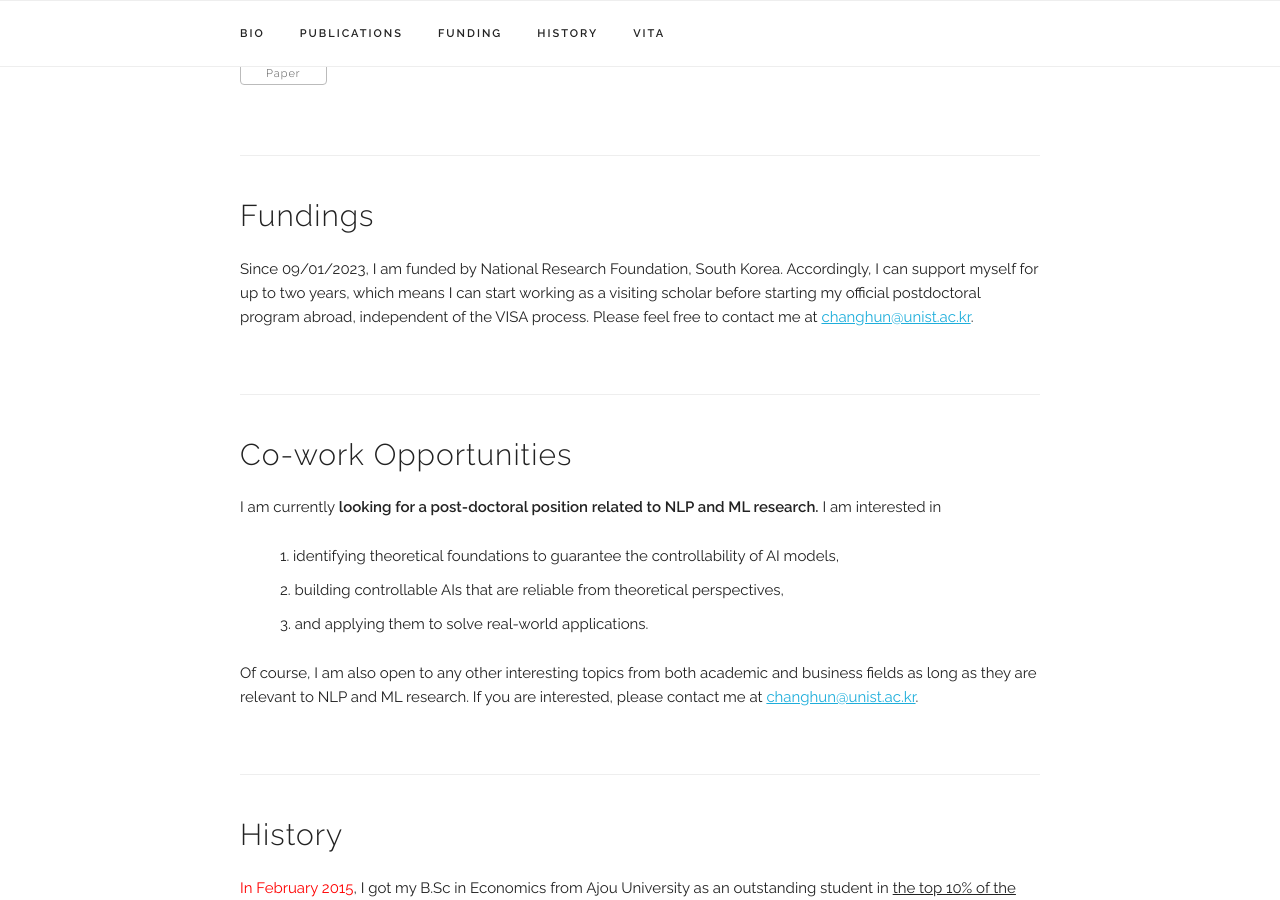
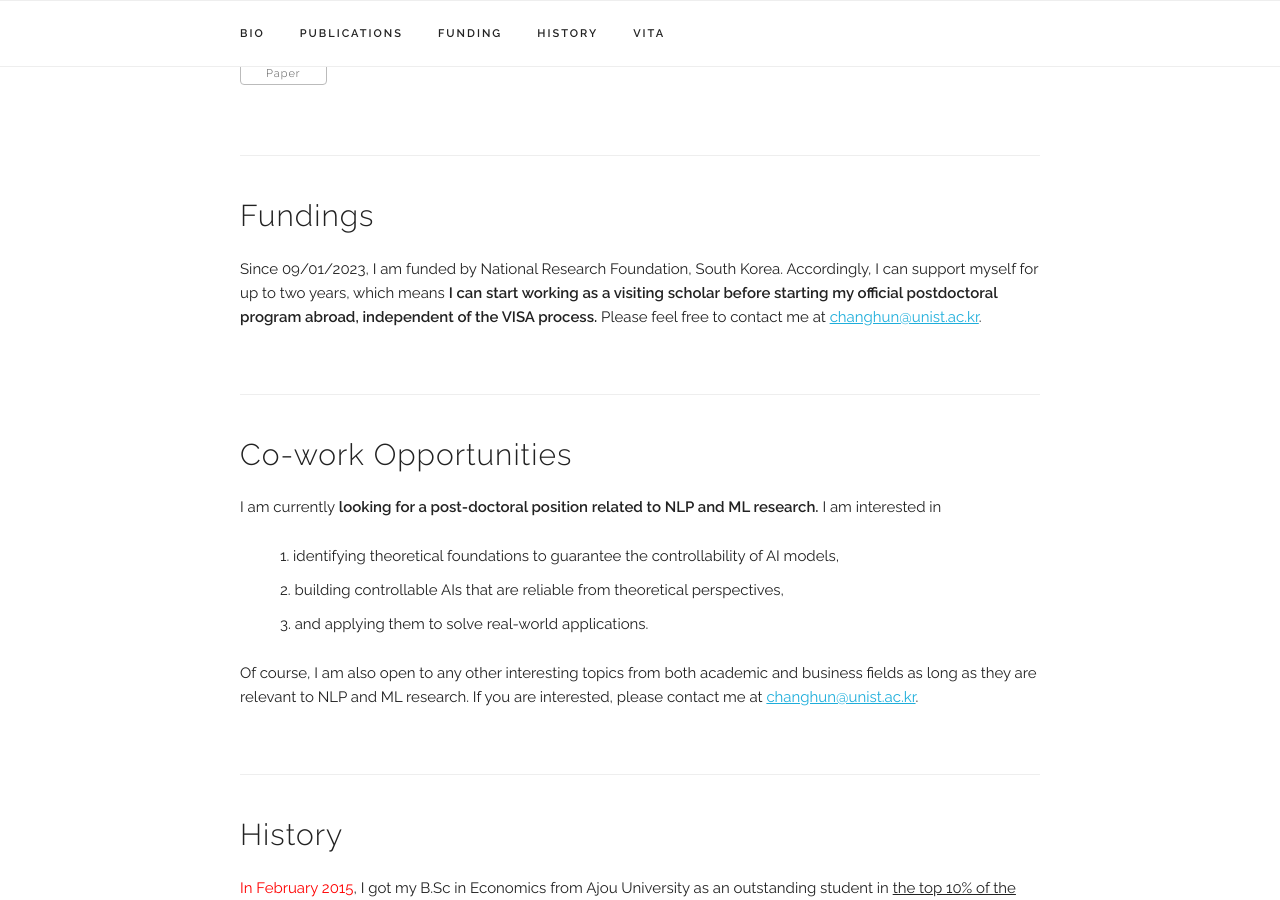
Before and after one commit to CHLEE-Leo/chlee-leo.github.io, a Jekyll site: the page built from index.html, in a window 1280 px wide and 900 px high, scrolled down 2042 px. Built offline with Jekyll 4.4.1, drawn with Linux system fonts in a browser that asks for light colours; some web fonts are replaced.

Commit message:
update webpage

```diff
--- a/index.html
+++ b/index.html
@@ -352,7 +352,7 @@ title: Home
 <div class="docs-section" id="funding">
 	<h4>Fundings</h4>
 	<p>
-	Since 09/01/2023, I am funded by National Research Foundation, South Korea. Accordingly, I can support myself for up to two years, which means I can start working as a visiting scholar before starting my official postdoctoral program abroad, independent of the VISA process. Please feel free to contact me at <a href="mailto:changhun@unist.ac.kr">changhun@unist.ac.kr</a>.
+	Since 09/01/2023, I am funded by National Research Foundation, South Korea. Accordingly, I can support myself for up to two years, which means <b>I can start working as a visiting scholar before starting my official postdoctoral program abroad, independent of the VISA process.</b> Please feel free to contact me at <a href="mailto:changhun@unist.ac.kr">changhun@unist.ac.kr</a>.
 	</p>
 </div>
 <!-- ========== POSTDOCS ========== -->
```
